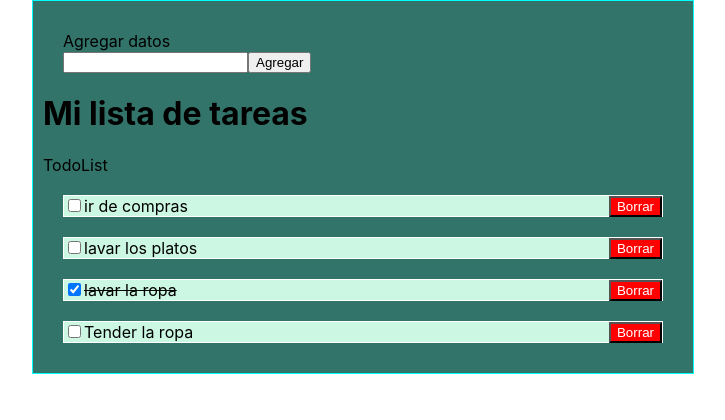
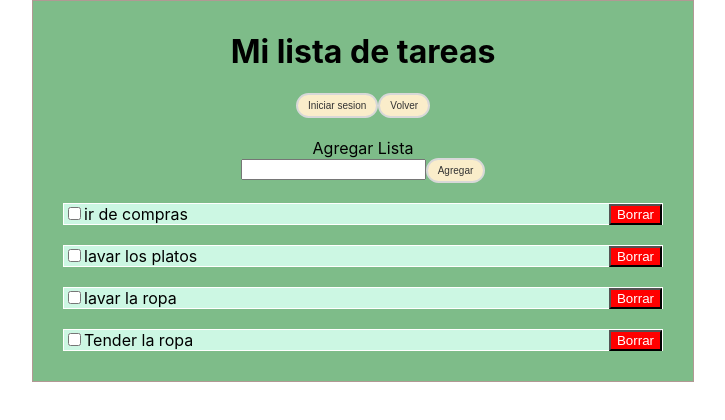
Before and after one commit to Jeancisterna/task-list, a React (Create React App) app: page /ListaTareas in a window 1280 px wide. Shown: the top 420 px of the page, without its empty margins (277-1002 px from the left). Built offline with nearby package versions, Linux system fonts and the light colour scheme.

Commit message:
subida 2

```diff
--- a/package.json
+++ b/package.json
@@ -3,11 +3,17 @@
   "version": "0.1.0",
   "private": true,
   "dependencies": {
+    "@chakra-ui/react": "^2.4.1",
+    "@emotion/react": "^11.10.5",
+    "@emotion/styled": "^11.10.5",
     "@testing-library/jest-dom": "^5.16.5",
     "@testing-library/react": "^13.4.0",
     "@testing-library/user-event": "^13.5.0",
+    "firebase": "^9.14.0",
+    "framer-motion": "^7.6.9",
     "react": "^18.2.0",
     "react-dom": "^18.2.0",
+    "react-router-dom": "^6.4.3",
     "react-scripts": "5.0.1",
     "web-vitals": "^2.1.4"
   },
--- a/src/App.css
+++ b/src/App.css
@@ -1,9 +1,10 @@
 .container{
   margin: auto;
   width: 50%;
-  border: 1px solid aqua;
-  background-color: #32746A;
+  border: 1px solid #B19994;
+  background-color: #7EBC89;
   padding: 10px;
+  text-align: center;
 }
 
 .add-btn{
@@ -11,3 +12,31 @@
   background-color: red;
   color: #ffffff;
 }
+.Inicio{
+    text-decoration:none;
+    font-weight: 100;
+    font-size: 10px;
+    color:#333333;
+    padding-top:5px;
+    padding-bottom:5px;
+    padding-left:10px;
+    padding-right:10px;
+    background-color:#FAEDCA;
+    border-color: #d8d8d8;
+    border-width: 2px;
+    border-style: solid;
+    border-radius:20px;
+    cursor: pointer;
+    }
+.titulo{
+  text-align: center;
+}
+.agregarlista{
+  text-align: center;
+}
+.lista{
+  text-align: left;
+}
+.formulario{
+  align-items: center;
+}
--- a/src/App.js
+++ b/src/App.js
@@ -1,15 +1,21 @@
-import logo from './logo.svg';
+
 import './App.css';
 import Header from './components/Header'
 import TodoList from './components/TodoList';
 import { useState } from 'react';
 import data from './data.json'
-import TodoForm from './components/TodoForm';
+import {BrowserRouter, Routes, Route, Link, Form} from "react-router-dom"
+import New from './components/New';
+import {app} from './firebaseConfig';
+import {getAuth, GoogleAuthProvider, signInWithPopup} from 'firebase/auth'
+
 
 
 function App() {
 
-  useState();
+  const [user ,setUser] = useState();
+  const [error,setError] = useState();
+
 
   const [tareas , setTareas] = useState(data);
 
@@ -31,15 +37,42 @@ function App() {
       setTareas([...tareas, newItem]);
     }
 
+    const handleGoogleSignIn = () =>{
+      const provider = new GoogleAuthProvider();
+      const auth = getAuth(app);
+      signInWithPopup(auth, provider).then((userCredentials) => {
+        setUser({name: userCredentials.user.displayName,
+        })
+      }).catch((error)=>{
+        setError(error.message)
+      })
+
+
+      }
 
 
   return (
+
+
     <div className="container">
-      <TodoForm addTodo ={addTodo} />
       <Header/>
-      <TodoList tareas = {tareas} onComplete = {onComplete} onDeleteItem = {onDeleteItem}/>
+    <BrowserRouter>
+        <Link to="/ListaTareas">
+          <button className='Inicio' onClick={handleGoogleSignIn}> Iniciar sesion</button>
+          {user && <New nombre= {user.name} tareas = {tareas}/>}
+        </Link>
+        <Link to="/">
+        <button className='Inicio' >Volver</button>
+        </Link>
+      <Routes>
+        <Route path='/ListaTareas' element={<TodoList tareas = {tareas} onComplete = {onComplete} onDeleteItem = {onDeleteItem} addTodo = {addTodo} /> } ></Route>
+         <Route path='/' ></Route>
 
-    </div>
+      </Routes>
+    </BrowserRouter>
+   </div>
+
+
   );
 }
 
--- a/src/components/Header.jsx
+++ b/src/components/Header.jsx
@@ -1,7 +1,7 @@
 
 
 function Header() {
-    return <h1>Mi lista de tareas</h1>;
+    return <h1 className="titulo">Mi lista de tareas</h1>;
   }
 
   export default Header
--- /dev/null
+++ b/src/components/New.jsx
@@ -0,0 +1,5 @@
+function Header() {
+    return <h2></h2>;
+  }
+
+  export default Header
--- a/src/components/TodoForm.jsx
+++ b/src/components/TodoForm.jsx
@@ -1,4 +1,7 @@
+import { FormControl } from '@chakra-ui/react';
 import React, { useState } from 'react'
+
+
 
  function TodoForm({addTodo}) {
     const [userInput , setUserInput ] = useState();
@@ -15,12 +18,15 @@ import React, { useState } from 'react'
         }
     }
 
+
   return (
-    <div style = {{margin: 20}}>Agregar datos
-        <form onSubmit={handleSubmit}>
+    <div className='agregarlista' style = {{margin: 20}}>Agregar Lista
+        <form className='formulario' onSubmit={handleSubmit}>
             <input type = "text" value={userInput} onChange = {HandleOnChange}/>
-            <button> Agregar </button>
+            <button className='Inicio' > Agregar </button>
         </form>
+
+
 
     </div>
   )
--- a/src/components/TodoItem.jsx
+++ b/src/components/TodoItem.jsx
@@ -11,7 +11,7 @@
     }
     return (
         <>
-        <div style ={getStyle()}>
+        <div className='lista' style ={getStyle()}>
             <input type="checkbox" checked = {todo.completed}
             onChange={() => onComplete(todo.id)}/>
             {todo.task}
--- a/src/components/TodoList.jsx
+++ b/src/components/TodoList.jsx
@@ -1,14 +1,19 @@
 import React from 'react'
 import TodoItem from './TodoItem'
+import TodoForm from './TodoForm'
 
- function TodoList({tareas, onComplete, onDeleteItem}) {
+
+ function TodoList({tareas, onComplete, onDeleteItem,addTodo}) {
   return (
-    <div>TodoList
+    <div>
+      <TodoForm addTodo ={addTodo} />
         {
             tareas.map((todo, index)=> (
                 <TodoItem key ={`todo-${index}`} todo = {todo} onComplete = {onComplete} onDeleteItem = {onDeleteItem}/>
             ))
+
         }
+
     </div>
   )
 }
--- a/src/data.json
+++ b/src/data.json
@@ -9,7 +9,7 @@
 },{
     "id":3,
     "task": "lavar la ropa",
-    "completed": true
+    "completed": false
 },{
     "id":4,
     "task": "Tender la ropa",
--- /dev/null
+++ b/src/firebaseConfig.js
@@ -0,0 +1,17 @@
+// Import the functions you need from the SDKs you need
+import { initializeApp } from "firebase/app";
+// TODO: Add SDKs for Firebase products that you want to use
+// https://firebase.google.com/docs/web/setup#available-libraries
+
+// Your web app's Firebase configuration
+const firebaseConfig = {
+  apiKey: "AIzaSyDjJXYDFfuMue6gbtkQiV9QBccZ8ohpc_E",
+  authDomain: "jsfe-listatareas.firebaseapp.com",
+  projectId: "jsfe-listatareas",
+  storageBucket: "jsfe-listatareas.appspot.com",
+  messagingSenderId: "510642775949",
+  appId: "1:510642775949:web:cd348475efc4d10ec13fc4"
+};
+
+// Initialize Firebase
+export const app = initializeApp(firebaseConfig);
--- a/src/index.js
+++ b/src/index.js
@@ -3,11 +3,15 @@ import ReactDOM from 'react-dom/client';
 import './index.css';
 import App from './App';
 import reportWebVitals from './reportWebVitals';
+import { ChakraProvider } from '@chakra-ui/react'
+
 
 const root = ReactDOM.createRoot(document.getElementById('root'));
 root.render(
   <React.StrictMode>
+
     <App />
+
   </React.StrictMode>
 );
 
```
Also changed, not shown: 1 other file (tests, documents, lock files or other folders).
